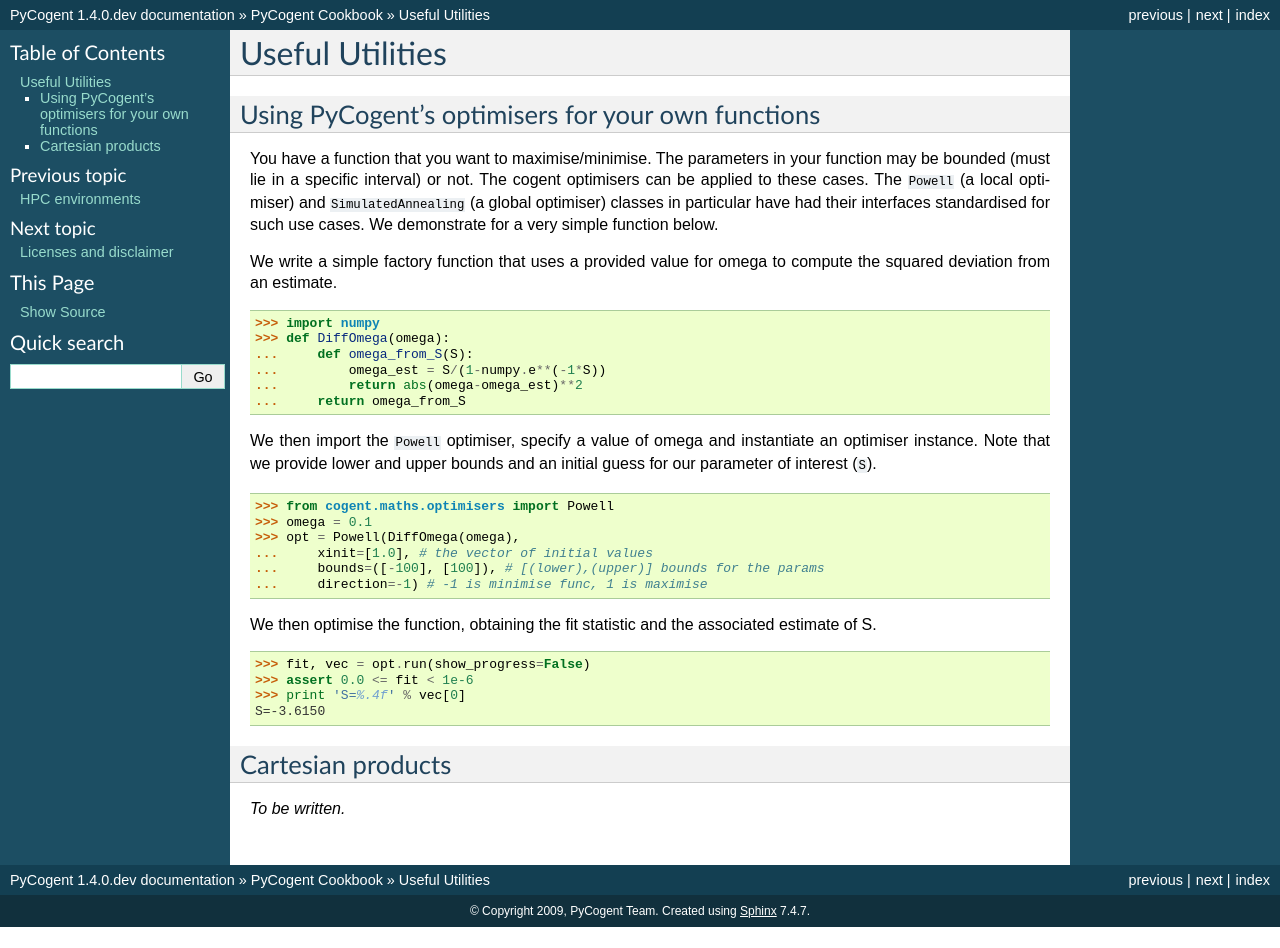
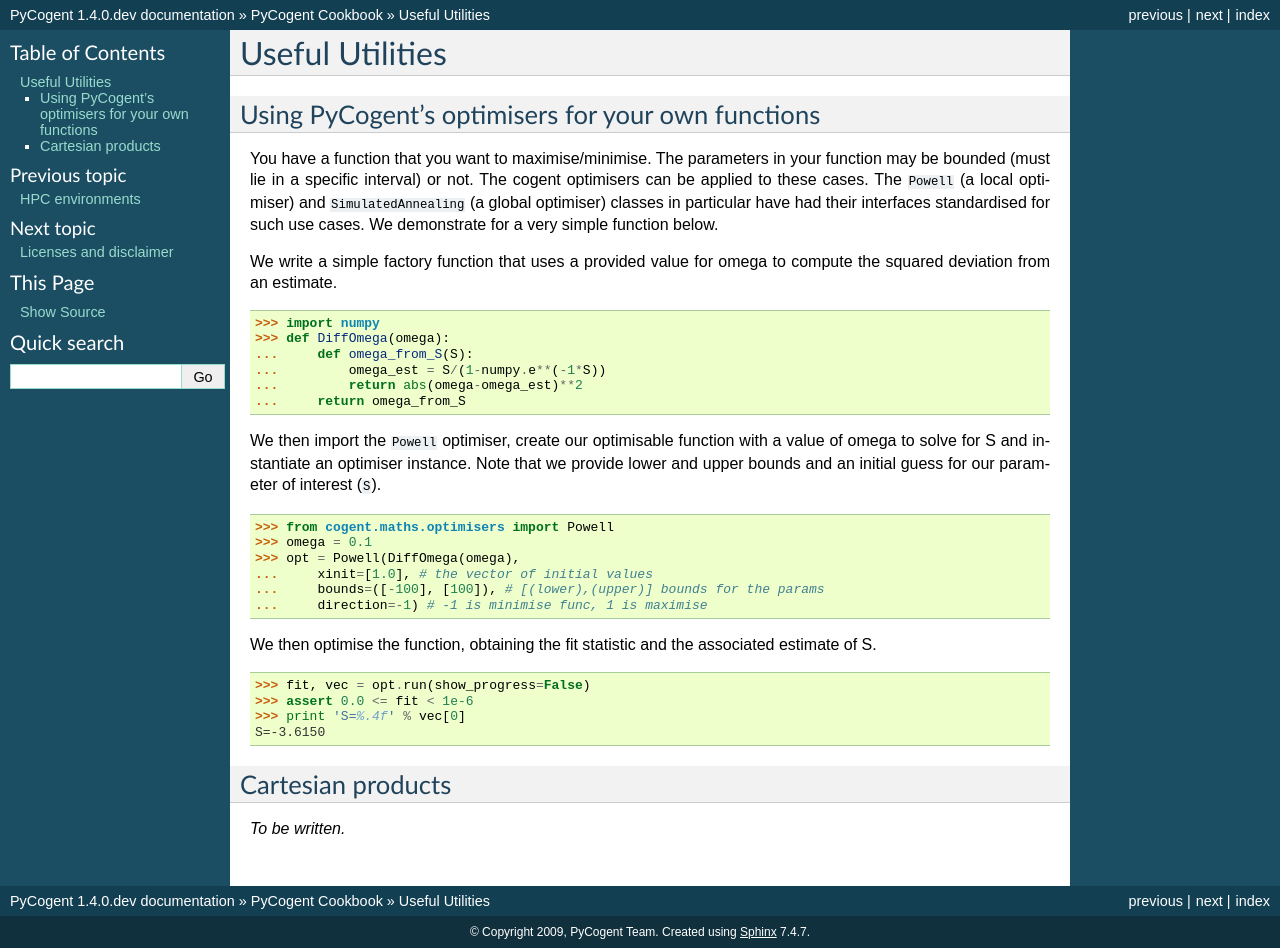
Before and after one commit to cogent3/cogent3, a Sphinx documentation site: the page built from doc/cookbook/useful_utilities.rst, in a window 1280 px wide. Built offline with Sphinx 7.4.7, drawn with Linux system fonts in a browser that asks for light colours; formulas are drawn with MathJax 3; pages that are not in the unit, such as notebooks, are missing from menus; before the commit the page ends 927 px from its top, so only the background shows below that.

Commit message:
updated optimiser cookbook example

```diff
--- a/doc/cookbook/useful_utilities.rst
+++ b/doc/cookbook/useful_utilities.rst
@@ -18,7 +18,7 @@ We write a simple factory function that uses a provided value for omega to compu
     ...         return abs(omega-omega_est)**2
     ...     return omega_from_S
 
-We then import the ``Powell`` optimiser, specify a value of omega and instantiate an optimiser instance. Note that we provide lower and upper bounds and an initial guess for our parameter of interest (``S``).
+We then import the ``Powell`` optimiser, create our optimisable function with a value of omega to solve for S and instantiate an optimiser instance. Note that we provide lower and upper bounds and an initial guess for our parameter of interest (``S``).
 
 .. doctest::
 
```
